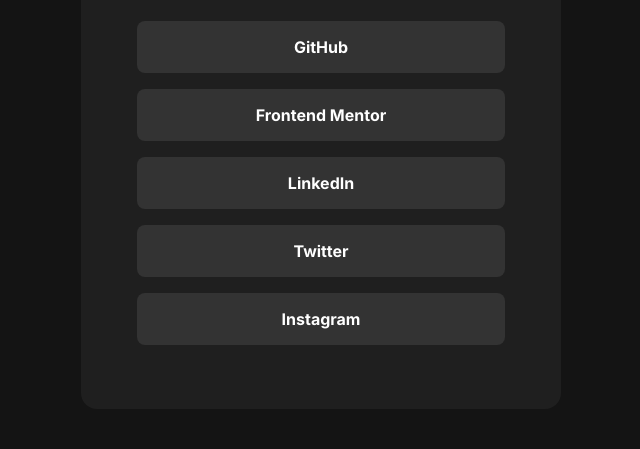
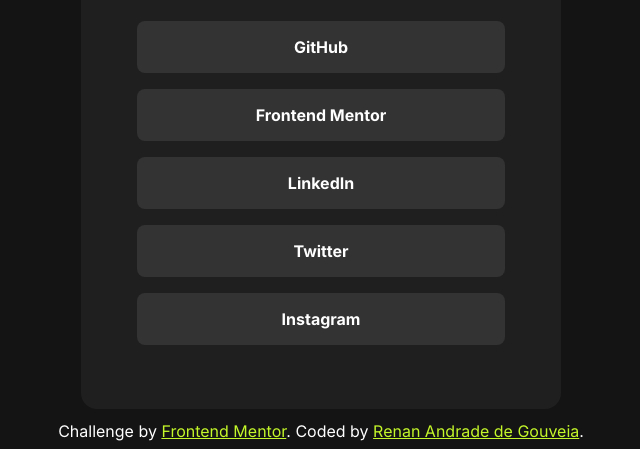
Before and after one commit to Renan-ag/social-links, a plain HTML site: page index.html in a window 1280 px wide. Shown: the part 351-800 px from the top of the page, without its empty margins (319-959 px from the left). Drawn offline with Linux system fonts and the light colour scheme.

Commit message:
Adicionando créditos a página (Rodapé)

```diff
--- a/index.html
+++ b/index.html
@@ -34,10 +34,10 @@
       </ul>
     </section>
 
-    <!-- <footer class="attribution">
+    <footer class="attribution">
         Challenge by <a href="https://www.frontendmentor.io?ref=challenge" target="_blank">Frontend Mentor</a>.
         Coded by <a href="https://www.linkedin.com/in/renan-ag/">Renan Andrade de Gouveia</a>.
-      </footer> -->
+      </footer>
   </div>
 </body>
 
--- a/style.css
+++ b/style.css
@@ -107,6 +107,16 @@ body {
   color: var(--color-grey-900);
 }
 
+footer {
+  position: absolute;
+  bottom: 8px;
+  color: var(--color-white);
+
+  a {
+    color: var(--color-green);
+  }
+}
+
 /* Media Queries */
 @media screen and (max-width: 620px) {
   .container {
```
